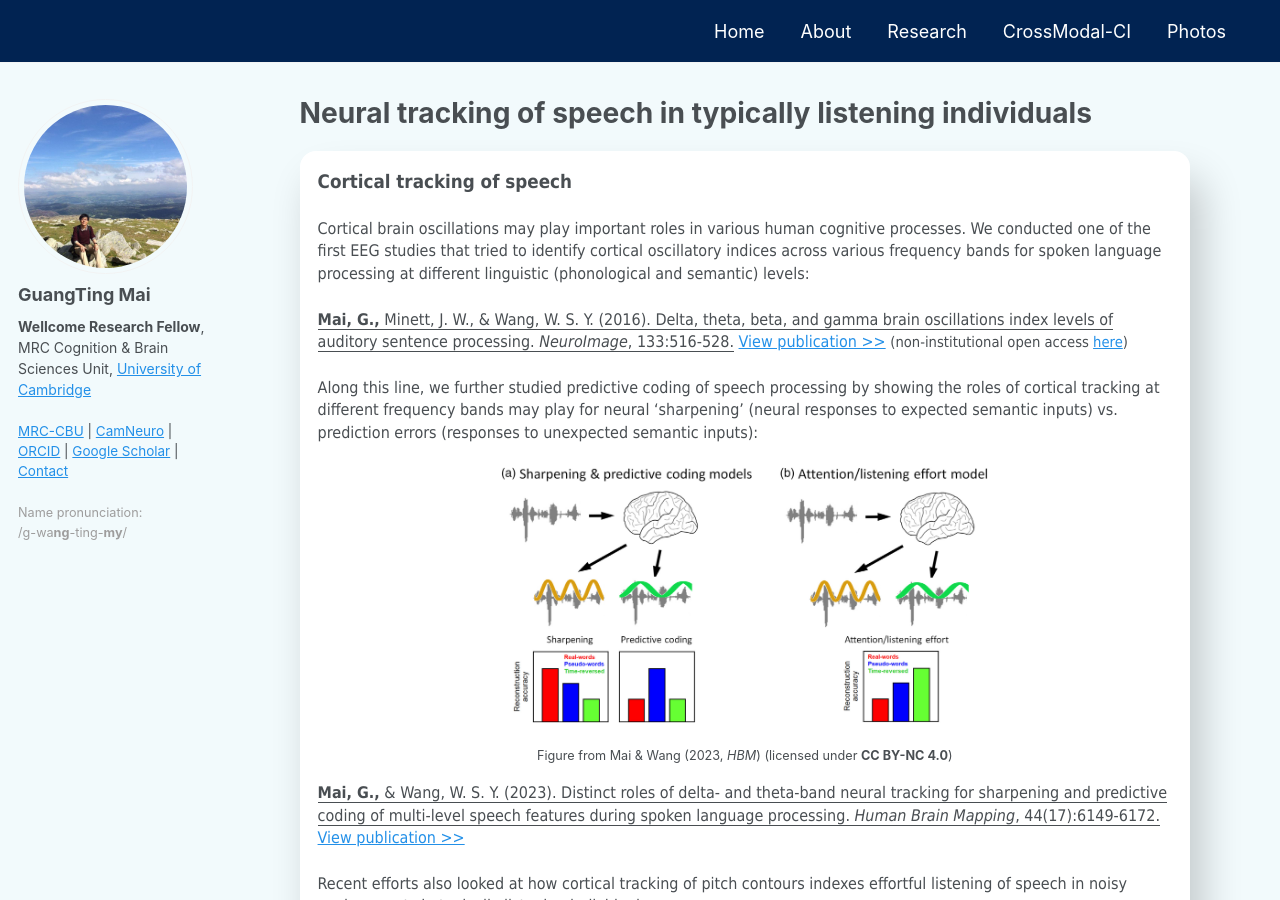
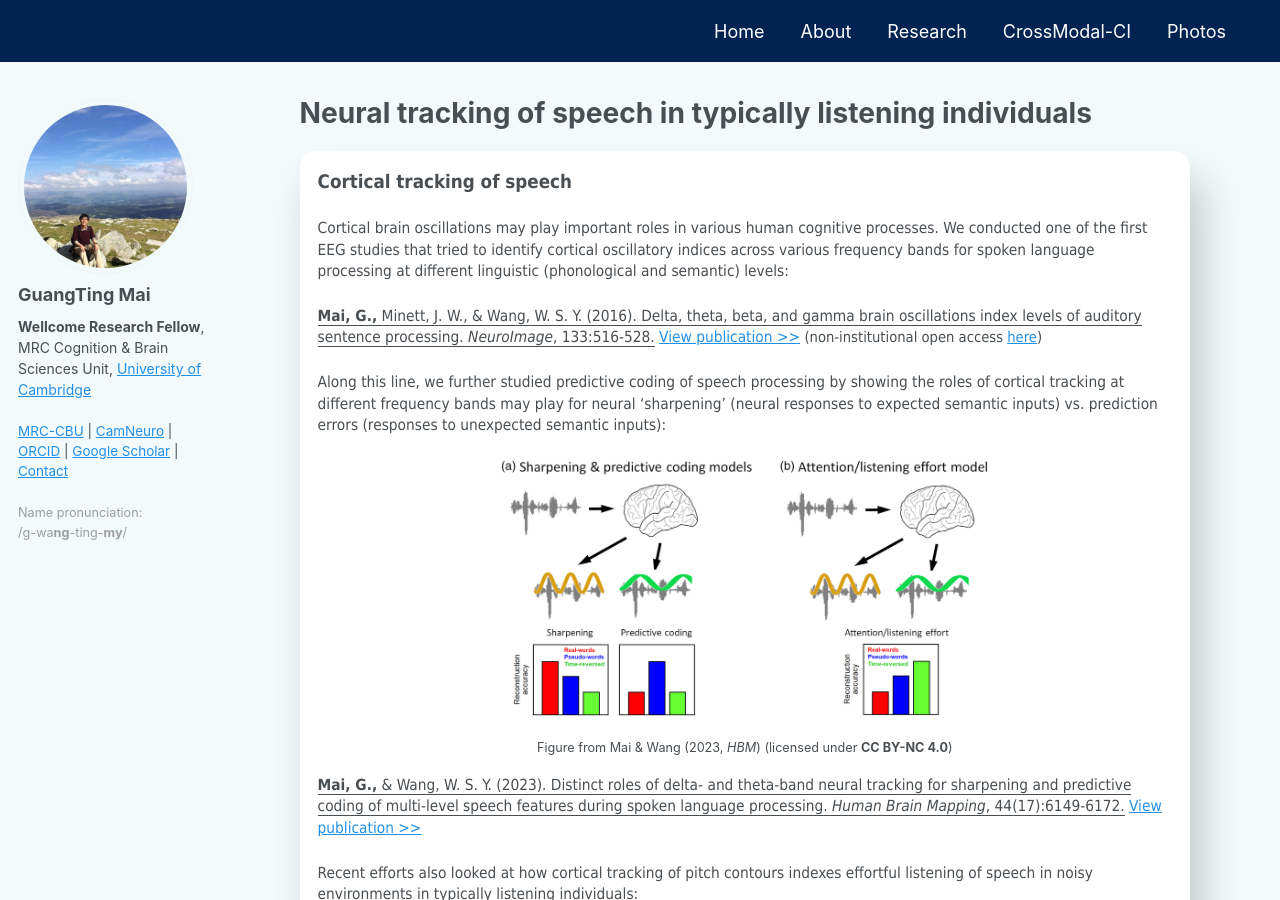
Before and after one commit to guangtingmai/guangtingmai.github.io, a Jekyll site: the page built from _pages/neuraltrack-typical.html, in a window 1280 px wide and 900 px high. Built offline with Jekyll 4.4.1, drawn with Linux system fonts in a browser that asks for light colours.

Commit message:
Update neuraltrack-typical.html

```diff
--- a/_pages/neuraltrack-typical.html
+++ b/_pages/neuraltrack-typical.html
@@ -5,24 +5,24 @@
 author_profile: true
 ---
 <p><div class="white-frame"><span style="font-size: 14pt;font-family: Tahoma;line-height: 1.4;display: block;margin-bottom: 0.1vh"><strong>Cortical tracking of speech</strong></span></p>
-<p><span style="font-size: 12pt;font-family: Tahoma;line-height: 1.4;display: block;margin-bottom: 0.1vh">Cortical brain oscillations may play important roles in
+<p><span style="font-size: 11.5pt;font-family: Tahoma;line-height: 1.4;display: block;margin-bottom: 0.1vh">Cortical brain oscillations may play important roles in
   various human cognitive processes. We conducted one of the first EEG studies that tried to identify cortical oscillatory indices across various frequency bands for
   spoken language processing at different linguistic (phonological and semantic) levels:</span></p>
-<p><span style="font-size: 12pt;font-family: Tahoma;line-height: 1.4;display: block;margin-bottom: 0.1vh"><u><strong>Mai, G.,</strong> Minett, J. W., & Wang, W. S. Y. (2016). Delta, theta, beta, and gamma brain oscillations index levels of auditory sentence processing. <i>NeuroImage</i>, 133:516-528.</u> <a href="https://www.sciencedirect.com/science/article/abs/pii/S1053811916001737">View publication >></a> <span style="font-size: 11pt;font-family:Tahoma;">(non-institutional open access <a href="https://drive.google.com/file/d/1nQ5ZwP9CGwkryNdMigR625p35sHN_k8x/view">here</a>)</span></span></p>
-<p><span style="font-size: 12pt;font-family: Tahoma;line-height: 1.4;display: block;margin-bottom: 0.1vh">Along this line, we further studied predictive coding of
+<p><span style="font-size: 11.5pt;font-family: Tahoma;line-height: 1.4;display: block;margin-bottom: 0.1vh"><u><strong>Mai, G.,</strong> Minett, J. W., & Wang, W. S. Y. (2016). Delta, theta, beta, and gamma brain oscillations index levels of auditory sentence processing. <i>NeuroImage</i>, 133:516-528.</u> <a href="https://www.sciencedirect.com/science/article/abs/pii/S1053811916001737">View publication >></a> <span style="font-size: 11pt;font-family:Tahoma;">(non-institutional open access <a href="https://drive.google.com/file/d/1nQ5ZwP9CGwkryNdMigR625p35sHN_k8x/view">here</a>)</span></span></p>
+<p><span style="font-size: 11.5pt;font-family: Tahoma;line-height: 1.4;display: block;margin-bottom: 0.1vh">Along this line, we further studied predictive coding of
   speech processing by showing the roles of cortical tracking at different frequency bands may play for neural ‘sharpening’ (neural responses to expected
   semantic inputs) vs. prediction errors (responses to unexpected semantic inputs):</span></p>
 <p align="center">
   <img src="https://guangtingmai.github.io/images/hbm.jpg" width="57%">
 </p>
 <p style="text-align:center;font-size:9.5pt;line-height:1.4;display: block;">Figure from Mai & Wang (2023, <i>HBM</i>) (licensed under <strong>CC BY-NC 4.0</strong>)</p>
-<p><span style="font-size: 12pt;font-family: Tahoma;line-height: 1.4;display: block;margin-bottom: 0.1vh"><u><strong>Mai, G.,</strong> & Wang, W. S. Y. (2023). Distinct roles of delta‐ and theta‐band neural tracking for sharpening and predictive coding of multi‐level speech features during spoken language processing. <i>Human Brain Mapping</i>, 44(17):6149-6172.</u> <a href="https://onlinelibrary.wiley.com/doi/10.1002/hbm.26503">View publication >></a></span></p>
-<p><span style="font-size: 12pt;font-family: Tahoma;line-height: 1.4;display: block;margin-bottom: 0.1vh">Recent efforts also looked at how cortical tracking of
+<p><span style="font-size: 11.5pt;font-family: Tahoma;line-height: 1.4;display: block;margin-bottom: 0.1vh"><u><strong>Mai, G.,</strong> & Wang, W. S. Y. (2023). Distinct roles of delta‐ and theta‐band neural tracking for sharpening and predictive coding of multi‐level speech features during spoken language processing. <i>Human Brain Mapping</i>, 44(17):6149-6172.</u> <a href="https://onlinelibrary.wiley.com/doi/10.1002/hbm.26503">View publication >></a></span></p>
+<p><span style="font-size: 11.5pt;font-family: Tahoma;line-height: 1.4;display: block;margin-bottom: 0.1vh">Recent efforts also looked at how cortical tracking of
   pitch contours indexes effortful listening of speech in noisy environments in typically listening individuals:</span></p>
-<p><span style="font-size: 12pt;font-family: Tahoma;line-height: 1.4;display: block;margin-bottom: 0.1vh"><u>Guo, X., <strong>Mai, G.,</strong> Mohammadi, Y., Benzaquén, E., Yukhnovich, K., Sedley, W., & Griffiths, T. D. (2025). Neural entrainment to pitch changes of auditory targets in noise. <i>NeuroImage</i>, 314:121270.</u> <a href="https://www.sciencedirect.com/science/article/pii/S1053811925002733">View publication >></a></span></div></p>
+<p><span style="font-size: 11.5pt;font-family: Tahoma;line-height: 1.4;display: block;margin-bottom: 0.1vh"><u>Guo, X., <strong>Mai, G.,</strong> Mohammadi, Y., Benzaquén, E., Yukhnovich, K., Sedley, W., & Griffiths, T. D. (2025). Neural entrainment to pitch changes of auditory targets in noise. <i>NeuroImage</i>, 314:121270.</u> <a href="https://www.sciencedirect.com/science/article/pii/S1053811925002733">View publication >></a></span></div></p>
 
 <p><div class="white-frame"><span style="font-size: 14pt;font-family: Tahoma;line-height: 1.4;display: block;margin-bottom: 0.1vh"><strong>Subcortical tracking of speech</strong></span></p>
-<p><span style="font-size: 12pt;font-family: Tahoma;line-height: 1.4;display: block;margin-bottom: 0.1vh">‘Frequency-following response’ (FFR) is a subcortical
+<p><span style="font-size: 11.5pt;font-family: Tahoma;line-height: 1.4;display: block;margin-bottom: 0.1vh">‘Frequency-following response’ (FFR) is a subcortical
   (albeit extra auditory cortical sources) phase-locked response to the speech fundamental frequency, known as a potential index for various hearing
   and language-related disorders (e.g., hearing loss, developmental dyslexia, autism). We studied a fundamental neuroscientific question in auditory processing in
   typical listening by looking at how FFR together with low-frequency cortical tracking are affected by day-to-day changes in common psychophysiological status,
@@ -31,8 +31,8 @@
   <img src="https://guangtingmai.github.io/images/neuroimage2019.png" width="55%">
 </p>
 <p style="text-align:center;font-size:9.5pt;line-height:1.4;display: block;">Figure from Mai (2020 PhD thesis) with permission</p>
-<p><span style="font-size: 12pt;font-family: Tahoma;line-height: 1.4;display: block;margin-bottom: 0.1vh"><u><strong>Mai, G.,</strong> Schoof, T., & Howell, P. (2019). Modulation of phase-locked neural responses to speech during different arousal states is age-dependent. <i>NeuroImage</i>, 189:734-744.</u> <a href="https://www.sciencedirect.com/science/article/abs/pii/S1053811919300515">View publication >></a> <span style="font-size: 11pt;font-family:Tahoma;">(non-institutional open access <a href="https://discovery.ucl.ac.uk/id/eprint/10066354/1/Howell_Mai_Schoof_Howell_NeuroImage_accepted_withoutlinenumbers.pdf">here</a>)</span></span></p>
-<p><span style="font-size: 12pt;font-family: Tahoma;line-height: 1.4;display: block;margin-bottom: 0.1vh">We also looked at whether changes in neural excitability in the
+<p><span style="font-size: 11.5pt;font-family: Tahoma;line-height: 1.4;display: block;margin-bottom: 0.1vh"><u><strong>Mai, G.,</strong> Schoof, T., & Howell, P. (2019). Modulation of phase-locked neural responses to speech during different arousal states is age-dependent. <i>NeuroImage</i>, 189:734-744.</u> <a href="https://www.sciencedirect.com/science/article/abs/pii/S1053811919300515">View publication >></a> <span style="font-size: 11pt;font-family:Tahoma;">(non-institutional open access <a href="https://discovery.ucl.ac.uk/id/eprint/10066354/1/Howell_Mai_Schoof_Howell_NeuroImage_accepted_withoutlinenumbers.pdf">here</a>)</span></span></p>
+<p><span style="font-size: 11.5pt;font-family: Tahoma;line-height: 1.4;display: block;margin-bottom: 0.1vh">We also looked at whether changes in neural excitability in the
   auditory cortex (via neurostimulation tDCS) led to consequential changes in subcortical FFR revealing <i>causal</i> auditory subcortico-cortical interactions. We
   provided the very first evidence for the causal link between the right hemispheric auditory cortex and subcortical tracking of F0 in human participants:</span></p>
 <p align="center">
@@ -40,6 +40,6 @@
   <br>
 </p>
 <p style="text-align:center;font-size:9.5pt;line-height:1.4;display: block;">Figure from Mai & Howell (2022, <i>Cereb Cortex</i>) (licensed under <strong>CC BY 4.0</strong>)</p>
-<p><span style="font-size: 12pt;font-family: Tahoma;line-height: 1.4;display: block;margin-bottom: 0.1vh"><u><strong>Mai, G.,</strong> & Howell, P. (2022). Causal relationship between the right auditory cortex and speech-evoked envelope-following response: evidence from combined transcranial stimulation and electroencephalography. <i>Cerebral Cortex</i>, 32(7):1437-1454.</u> <a href="https://academic.oup.com/cercor/article/32/7/1437/6356433">View publication >></a></span></div></p>
+<p><span style="font-size: 11.5pt;font-family: Tahoma;line-height: 1.4;display: block;margin-bottom: 0.1vh"><u><strong>Mai, G.,</strong> & Howell, P. (2022). Causal relationship between the right auditory cortex and speech-evoked envelope-following response: evidence from combined transcranial stimulation and electroencephalography. <i>Cerebral Cortex</i>, 32(7):1437-1454.</u> <a href="https://academic.oup.com/cercor/article/32/7/1437/6356433">View publication >></a></span></div></p>
 
-<p span style="font-size:12pt;font-family:Tahoma;line-height:1;display:block"><a href="https://guangtingmai.github.io/research-content/"><< Back to Research</a></span></p>
+<p span style="font-size:11.5pt;font-family:Tahoma;line-height:1;display:block"><a href="https://guangtingmai.github.io/research-content/"><< Back to Research</a></span></p>
```
